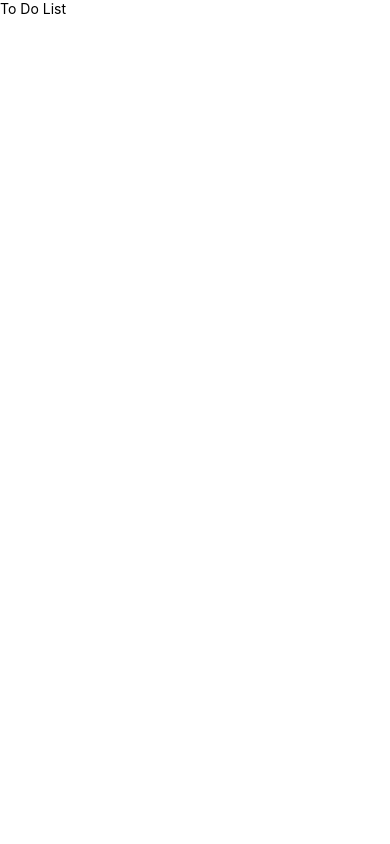
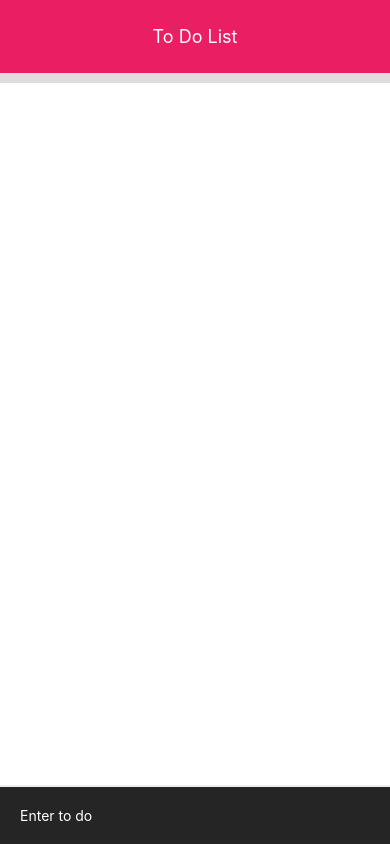
Before and after one commit to MicheSi/ToDo_ReactNative, a React Native app: screen / in a window 390 px wide. Built offline with nearby package versions, Linux system fonts and the light colour scheme.

Commit message:
applied default stylings

```diff
--- a/app/components/Main.js
+++ b/app/components/Main.js
@@ -15,9 +15,7 @@ export default function Main() {
              style={styles.textInput}
              placeholder='Enter to do'
              placeholderTextColor='white'
-             underlineColorAndroid='transparent'
-             >
-
+             underlineColorAndroid='transparent'>
             </TextInput>
 
         </View>
@@ -30,4 +28,52 @@ const styles = StyleSheet.create({
   container: {
     flex: 1,
   },
+  header: {
+      backgroundColor: '#E91E63',
+      alignItems: 'center',
+      justifyContent: 'center',
+      borderBottomWidth: 10,
+      borderBottomColor: '#ddd'
+  },
+  headerText: {
+      color: 'white',
+      fontSize: 18,
+      padding: 26,
+  },
+  scrollContainer: {
+      flex: 1,
+      marginBottom: 100,
+  },
+  footer: {
+      position: 'absolute',
+      bottom: 0,
+      left: 0,
+      right: 0,
+      zIndex: 10,
+  },
+  textInput: {
+      alignSelf: 'stretch',
+      color: '#fff',
+      padding: 20,
+      backgroundColor: '#252525',
+      borderTopWidth: 2,
+      borderTopColor: '#ededed',
+  },
+  addButton: {
+      position: 'absolute',
+      zIndex: 11,
+      right: 20,
+      bottom: 90,
+      backgroundColor: '#E91E63',
+      width: 90,
+      height: 90,
+      borderRadius: 50,
+      alignItems: 'center',
+      justifyContent: 'center',
+      elevation: 8,
+  },
+  addButtonText: {
+      color: '#fff',
+      fontSize: 24,
+  }
 });
```
